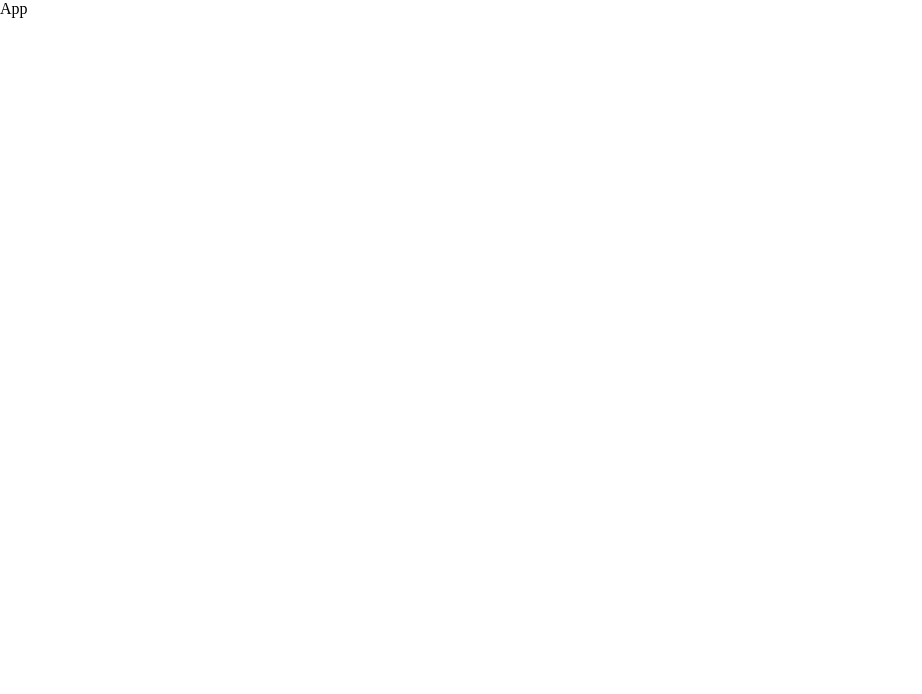
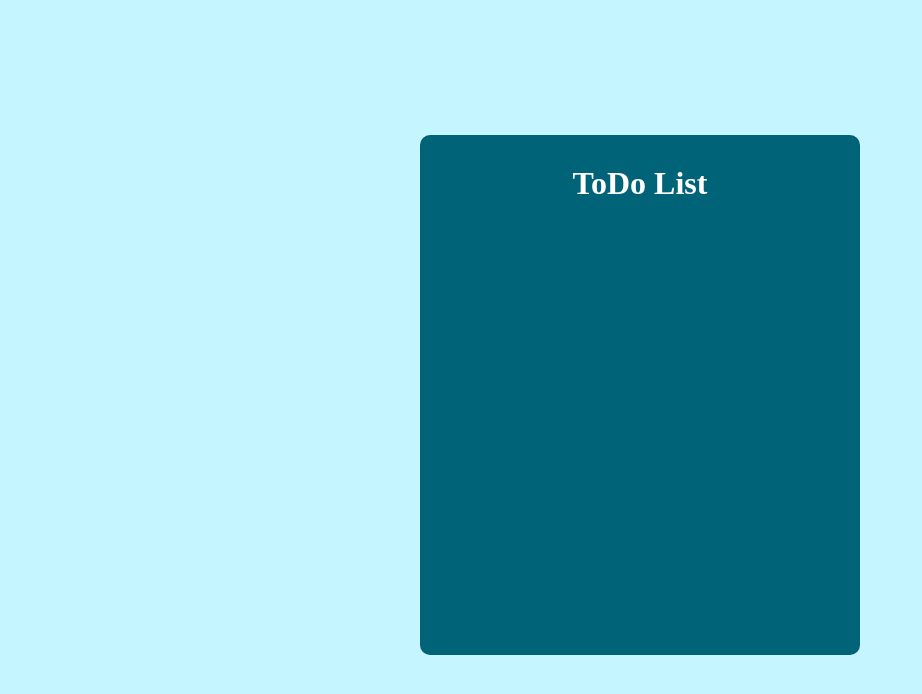
Before and after one commit to Khushi2402/ToDo-List, a React (Create React App) app: page / in a window 1280 px wide. Shown: the top 694 px of the page, without its empty margins (0-922 px from the left). Built offline with nearby package versions, Linux system fonts and the light colour scheme.

Commit message:
Basic card added

```diff
--- a/package.json
+++ b/package.json
@@ -24,6 +24,7 @@
     "react-scripts": "5.0.1",
     "scrollmagic": "^2.0.8",
     "typewriter-effect": "^2.21.0",
+    "uuid": "^9.0.1",
     "web-vitals": "^2.1.4"
   },
   "scripts": {
--- a/public/index.html
+++ b/public/index.html
@@ -11,6 +11,7 @@
     />
     <link rel="apple-touch-icon" href="%PUBLIC_URL%/logo192.png" />
     <link rel="manifest" href="%PUBLIC_URL%/manifest.json" />
+    <link rel="stylesheet" href="https://stackpath.bootstrapcdn.com/font-awesome/4.7.0/css/fonmt-awesome.min.css" type="text/css"/>
     <title>Todo List</title>
   </head>
   <body>
--- a/src/App.css
+++ b/src/App.css
@@ -3,8 +3,8 @@
   padding: 0;
 }
 
-.container {
-  background: linear-gradient(to right bottom, #e1b382, #c89666);
+.screen {
+  background-color: #c5f5ff;
   width: 100%;
   min-height: 100vh;
   display: flex;
@@ -12,4 +12,18 @@
   align-items: center;
 }
 
-.app-wrapper {}
+.card {
+  background-color: #006377;
+  min-width: 50vh;
+  min-height: 60vh;
+  padding: 20px;
+  border-radius: 10px;
+  margin-bottom: 10px;
+}
+
+.heading{
+  color: #fff;
+  text-align: center;
+  margin: 10px 0;
+  font-size: xx-large;
+}
--- a/src/App.js
+++ b/src/App.js
@@ -1,11 +1,16 @@
-import './App.css';
+import "./App.css";
+import Header from "./components/Header";
 
-function App() {
+const App = () => {
   return (
-    <div>
-      App
+    <div className="screen">
+      <div className="card">
+        <div>
+          <Header />
+        </div>
+      </div>
     </div>
   );
-}
+};
 
 export default App;
--- /dev/null
+++ b/src/components/Header.js
@@ -0,0 +1,11 @@
+import React from 'react'
+
+const Header = () => {
+  return (
+    <div className='header'>
+        <h1 className='heading'>ToDo List</h1>
+    </div>
+  )
+}
+
+export default Header;
```
Also changed, not shown: 1 other file (tests, documents, lock files or other folders).
